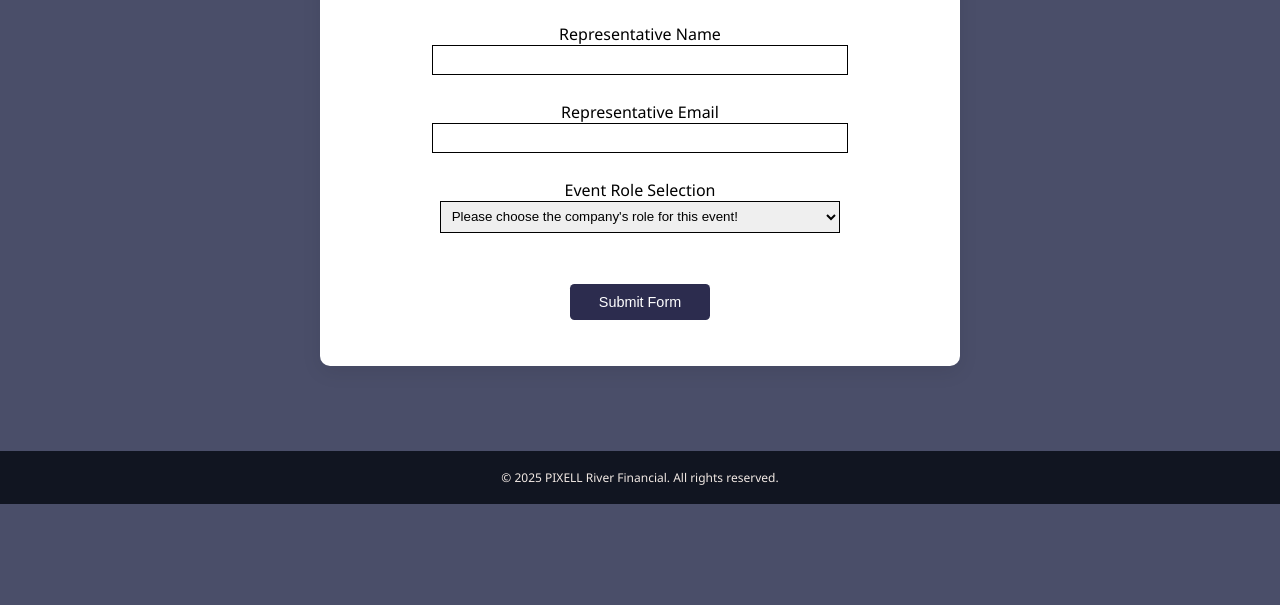
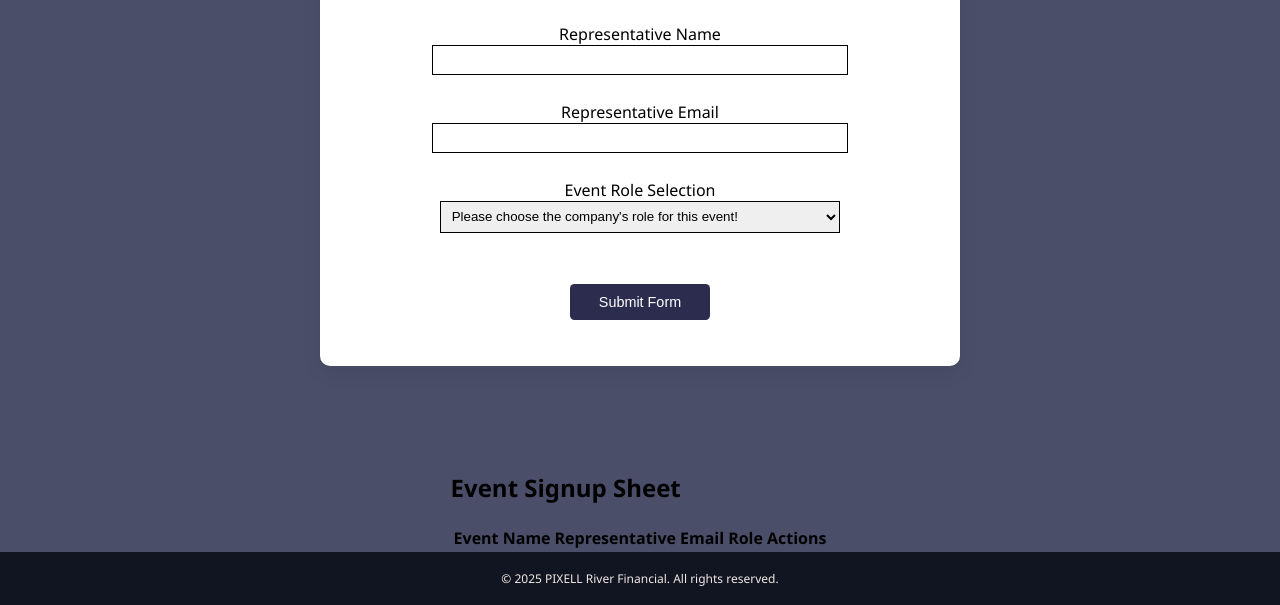
Before and after one commit to tjohnson-rrc/community-support-tracker, a website: page event-signup/event-signup.html in a window 1280 px wide. Shown: the part 323-928 px from the top of the page. Before the commit the page ends 827 px from the top, so only its background shows below. Drawn offline with Linux system fonts and the light colour scheme.

Commit message:
Updated html for table insert

```diff
--- a/event-signup/event-signup.html
+++ b/event-signup/event-signup.html
@@ -53,6 +53,21 @@
         <button type="submit">Submit Form</button>
     </fieldset>
 </form>
+<section id="signup-display">
+    <h2>Event Signup Sheet</h2>
+    <table id="signup-table">
+        <thead>
+            <tr>
+                <th>Event Name</th>
+                <th>Representative</th>
+                <th>Email</th>
+                <th>Role</th>
+                <th>Actions</th>
+            </tr>
+        </thead>
+        <tbody></tbody>
+    </table>
+</section>
 <footer class="footer"> © 2025 PIXELL River Financial. All rights reserved.</footer>
 <script src="./event-signup.js"></script>
 </body>
```
